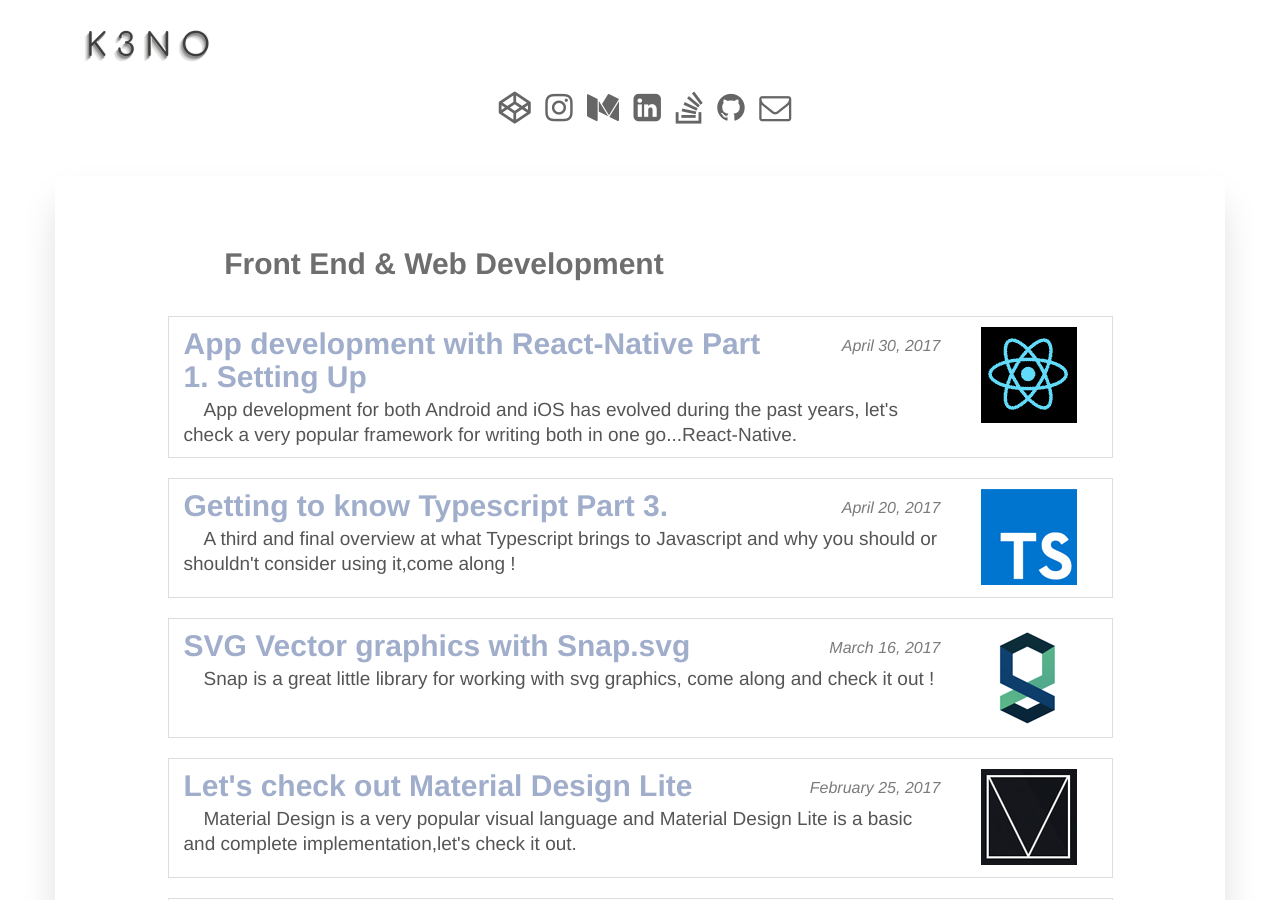
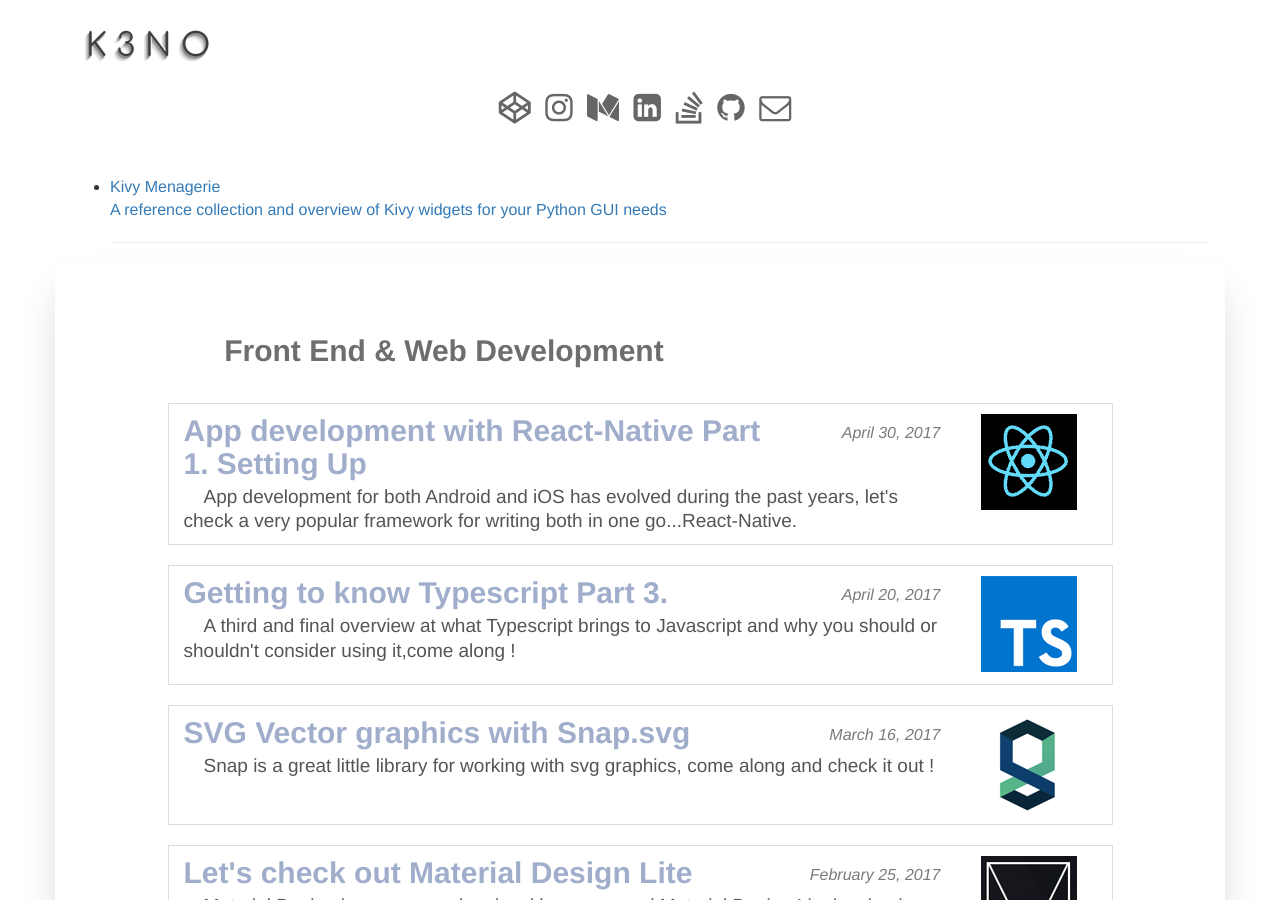
Before and after one commit to KenoLeon/Front-End-Web-Dev-UI-UX, a Jekyll site: the page built from index.html, in a window 1280 px wide and 900 px high. Built offline with Jekyll 4.4.1, drawn with Linux system fonts in a browser that asks for light colours; nearby versions of some CDN libraries.

Commit message:
New posts

```diff
--- a/index.html
+++ b/index.html
@@ -2,6 +2,24 @@
 layout: default
 title: K3no.com Fron End Web Development, UI,UX Design
 ---
+
+
+<div class="mdl-grid mdl-cell mdl-cell--12-col mdl-cell--12-col-tablet mdl-card mdl-shadow--2dp">
+
+          <ul class="demo-list-item mdl-list blockchainArticles">
+
+            <li class="mdl-list__item">
+              <span class="mdl-list__item-primary-content">
+      <a href="https://medium.com/@k3no/kivy-menagerie-af6a53e74695" target="_blank">Kivy Menagerie
+        <br>
+    <span class="secondary" >A reference collection and overview of Kivy widgets for your Python GUI needs</span>
+              <hr />
+              </a>
+              </span>
+            </li>
+</ul>
+</div>
+
 
 
 
```
